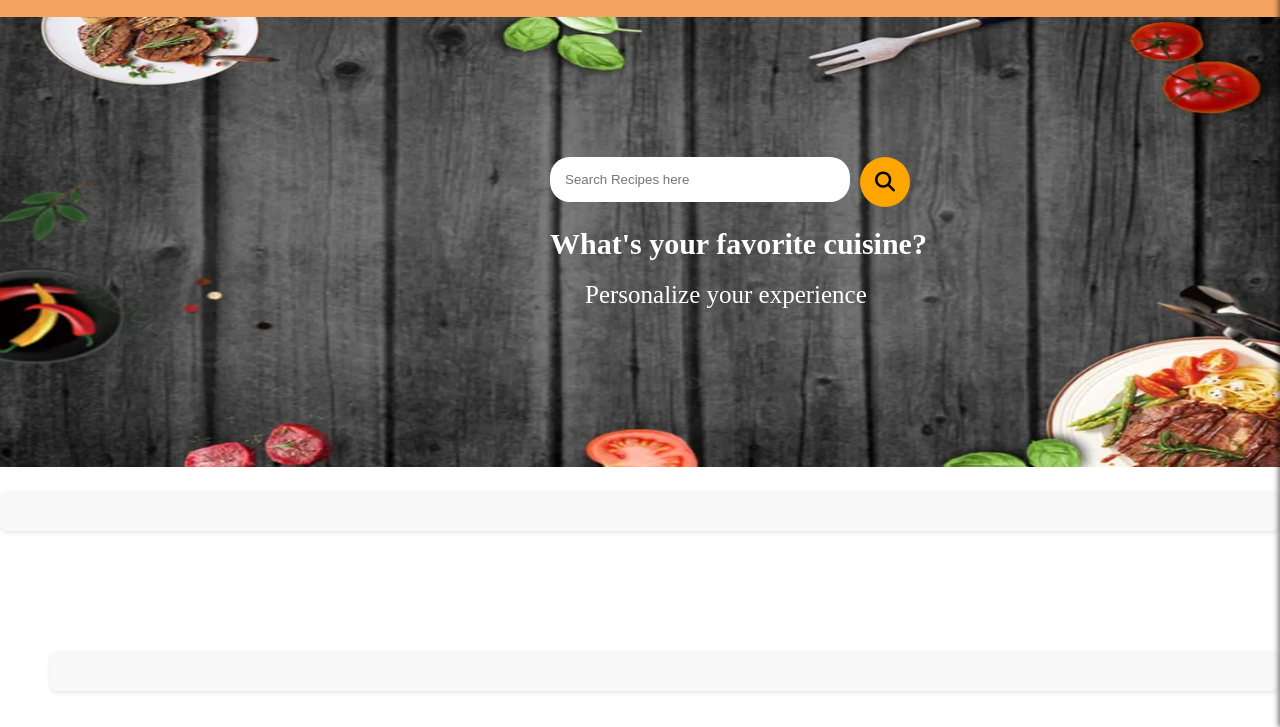
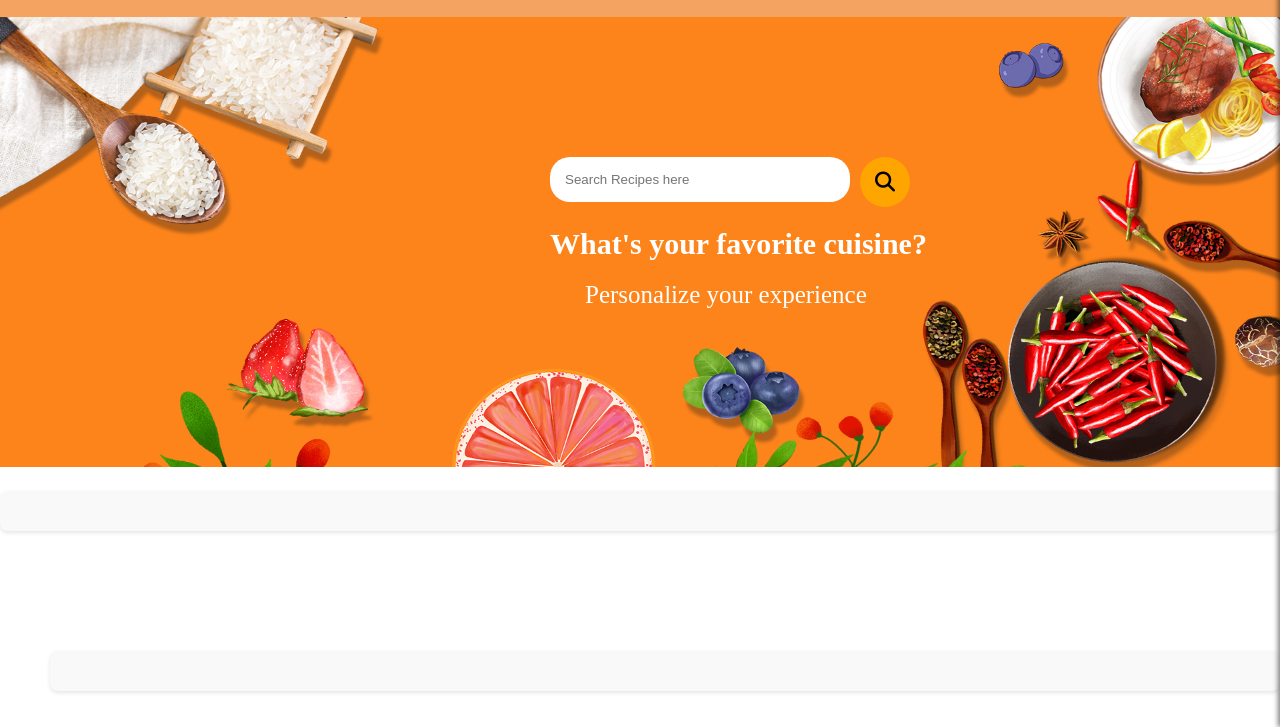
Before and after one commit to akhil11906/Meal-finder, a plain HTML site: page index.html in a window 1280 px wide. Shown: the part 73-800 px from the top of the page. Drawn offline with Linux system fonts and the light colour scheme; no server answers.

Commit message:
background change

```diff
--- a/index.html
+++ b/index.html
@@ -37,7 +37,7 @@
         </section>
         <section class="bg2">
             <div>
-                <img class="bg1" src="./720p-food-background-1280-x-720-6i75dhokg7rxkt5p.webp" alt="Background Image">
+                <img class="bg1" src="—Pngtree—food overlooking simple orange e-commerce_1067799.jpg" alt="Background Image">
             </div>
         </section>
         <section id="category-info"></section>
```
Also changed, not shown: —Pngtree—food overlooking simple orange e-commerce_1067799.jpg (added).
